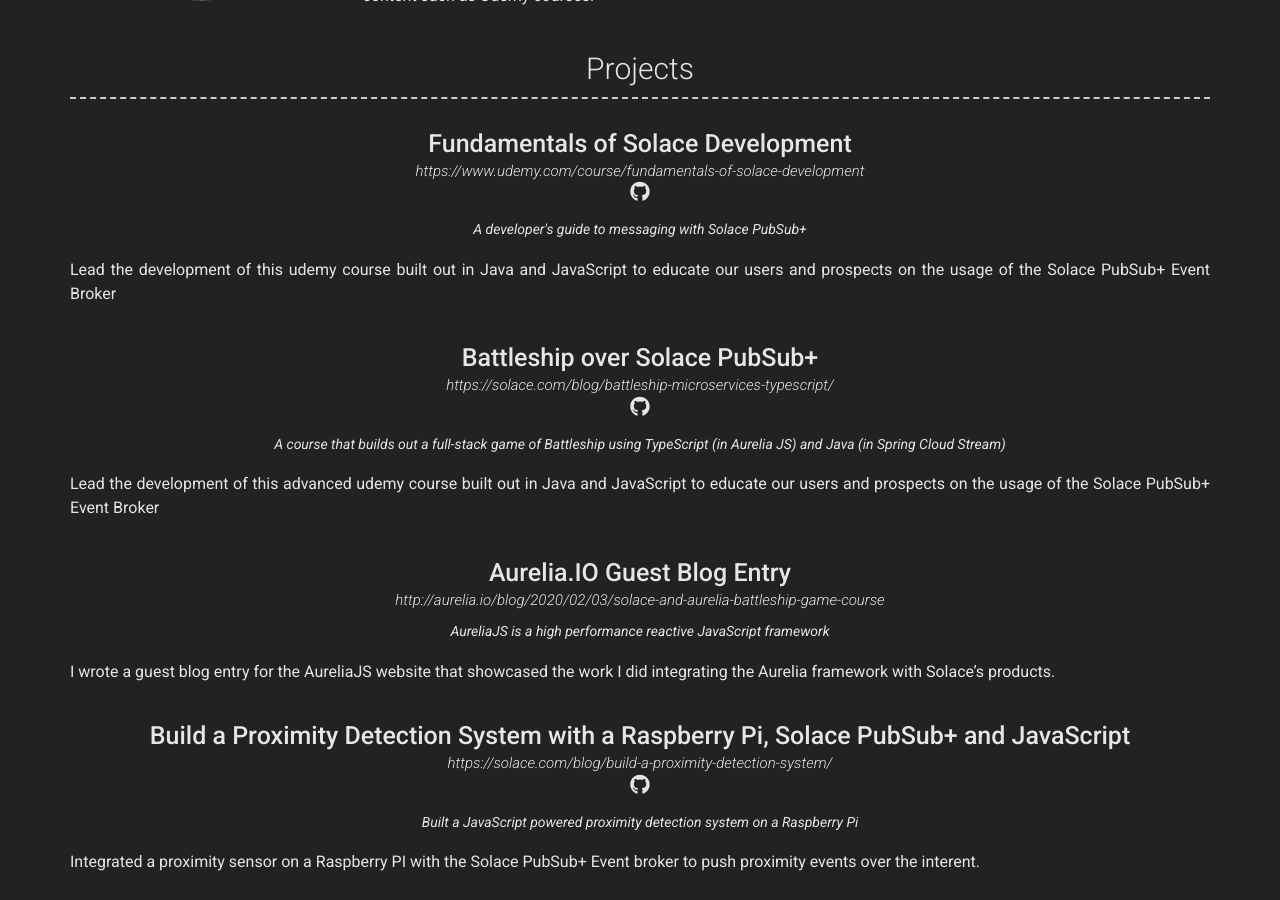
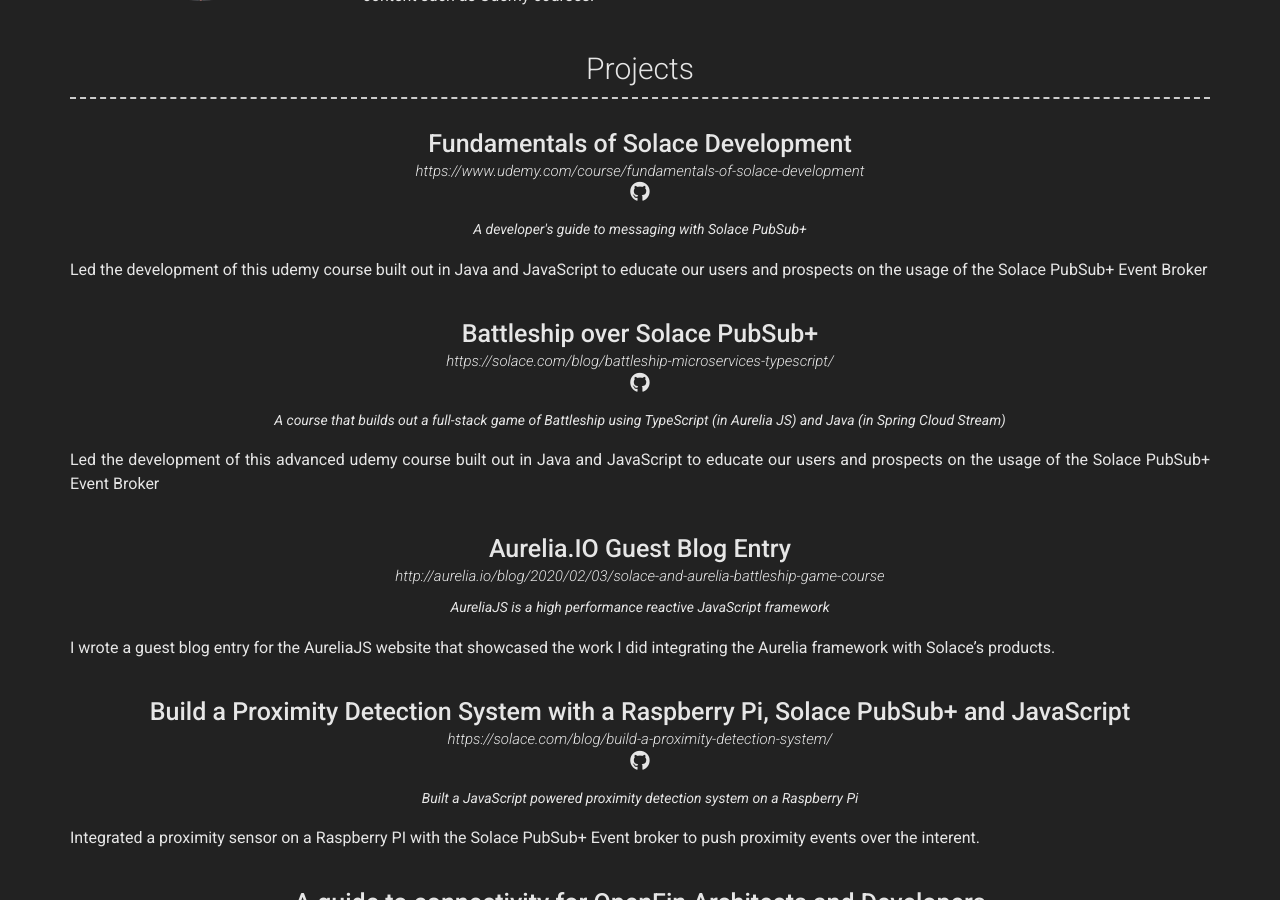
Before and after one commit to TKTheTechie/TKTheTechie.github.io, a Jekyll site: the page built from index.md, in a window 1280 px wide and 900 px high, scrolled down 478 px. Built offline with Jekyll 4.4.1, drawn with Linux system fonts in a browser that asks for light colours; nearby versions of some CDN libraries.

Commit message:
Update projects.yml

```diff
--- a/_data/projects.yml
+++ b/_data/projects.yml
@@ -6,7 +6,7 @@
   quote: >
     A developer's guide to messaging with Solace PubSub+
   description: | # this will include new lines to allow paragraphs
-    Lead the development of this udemy course built out in Java and JavaScript to educate our users and prospects on the usage of the Solace PubSub+ Event Broker
+    Led the development of this udemy course built out in Java and JavaScript to educate our users and prospects on the usage of the Solace PubSub+ Event Broker
 
 - layout: top-middle
   name: Battleship over Solace PubSub+
@@ -15,7 +15,7 @@
   quote: >
     A course that builds out a full-stack game of Battleship using TypeScript (in Aurelia JS) and Java (in Spring Cloud Stream)
   description: | # this will include new lines to allow paragraphs
-    Lead the development of this advanced udemy course built out in Java and JavaScript to educate our users and prospects on the usage of the Solace PubSub+ Event Broker
+    Led the development of this advanced udemy course built out in Java and JavaScript to educate our users and prospects on the usage of the Solace PubSub+ Event Broker
 
 - layout: top-middle
   name: Aurelia.IO Guest Blog Entry
```
